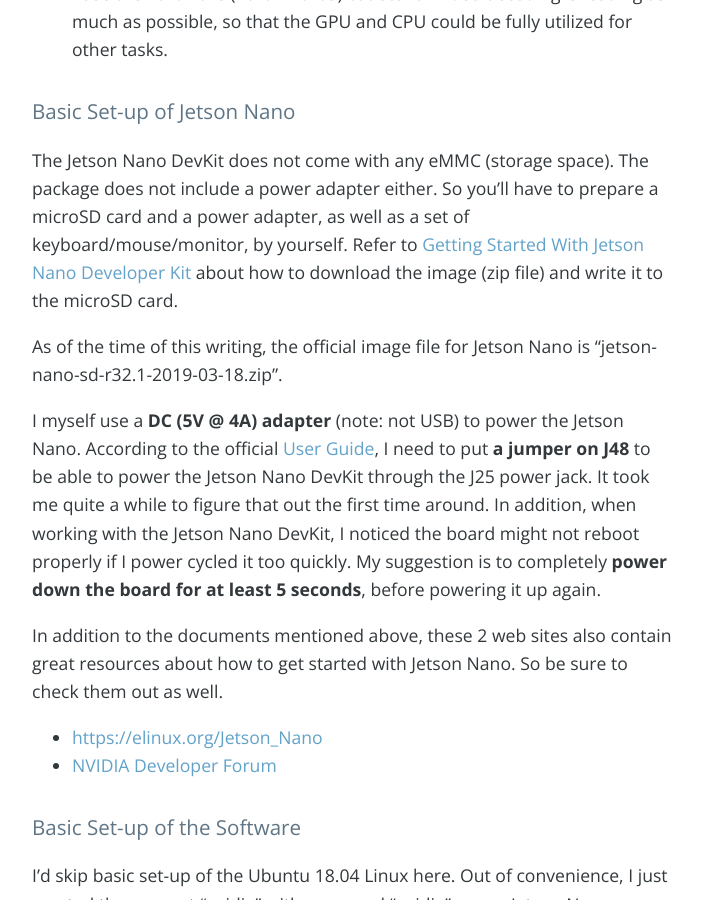
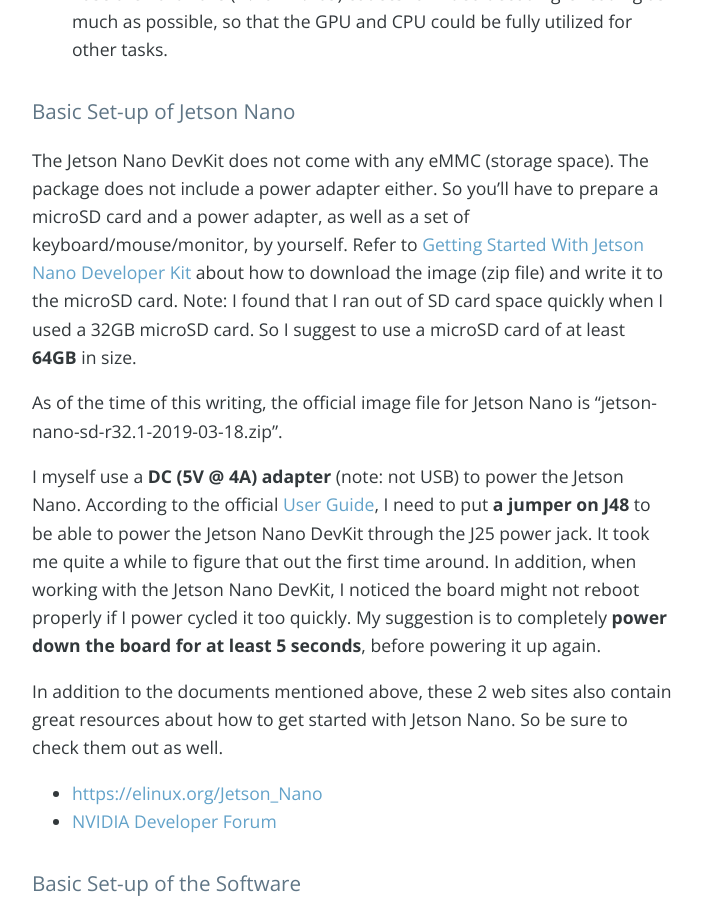
Before and after one commit to jkjung-avt/jkjung-avt.github.io, a Jekyll site: the page built from _posts/2019-05-14-setting-up-nano.md, in a window 1280 px wide and 900 px high, scrolled down 1411 px. Shown: the whole window, without its empty margins (288-990 px from the left). Built offline with Jekyll 4.4.1, drawn with Linux system fonts in a browser that asks for light colours; nearby versions of some CDN libraries; comment, search, counter and statistics services are not loaded.

Commit message:
Add a note about microSD card size

```diff
--- a/_posts/2019-05-14-setting-up-nano.md
+++ b/_posts/2019-05-14-setting-up-nano.md
@@ -28,7 +28,7 @@
 
 # Basic Set-up of Jetson Nano
 
-The Jetson Nano DevKit does not come with any eMMC (storage space).  The package does not include a power adapter either.  So you'll have to prepare a microSD card and a power adapter, as well as a set of keyboard/mouse/monitor, by yourself.  Refer to [Getting Started With Jetson Nano Developer Kit](https://developer.nvidia.com/embedded/learn/get-started-jetson-nano-devkit) about how to download the image (zip file) and write it to the microSD card.
+The Jetson Nano DevKit does not come with any eMMC (storage space).  The package does not include a power adapter either.  So you'll have to prepare a microSD card and a power adapter, as well as a set of keyboard/mouse/monitor, by yourself.  Refer to [Getting Started With Jetson Nano Developer Kit](https://developer.nvidia.com/embedded/learn/get-started-jetson-nano-devkit) about how to download the image (zip file) and write it to the microSD card.  Note: I found that I ran out of SD card space quickly when I used a 32GB microSD card.  So I suggest to use a microSD card of at least **64GB** in size.
 
 As of the time of this writing, the official image file for Jetson Nano is "jetson-nano-sd-r32.1-2019-03-18.zip".
 
```
